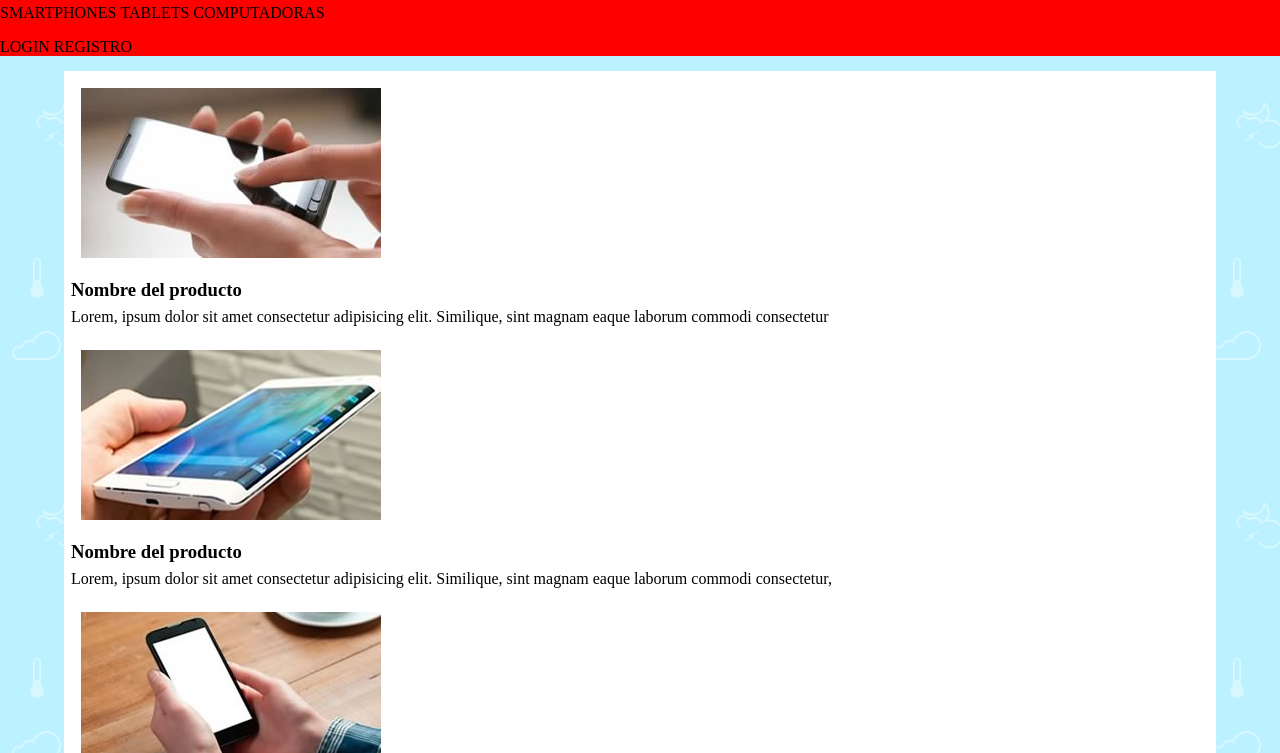
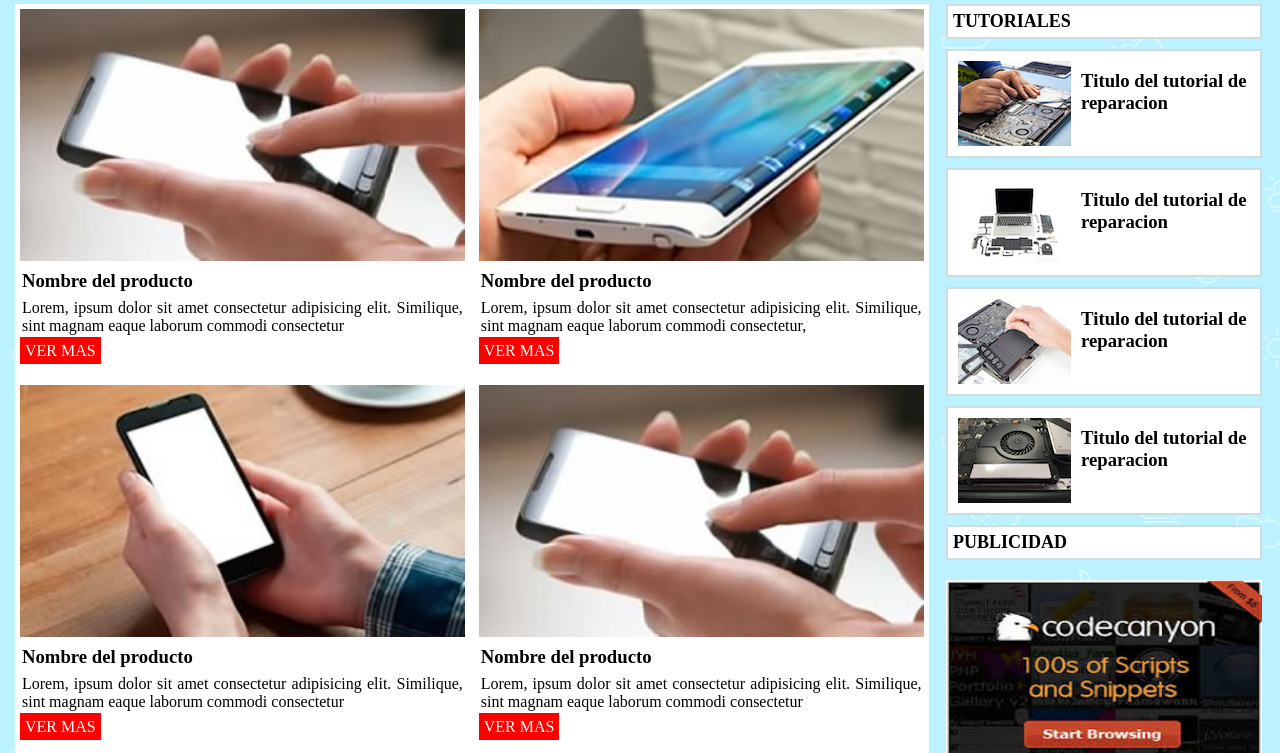
Before and after one commit to facundocaro1826/craftsy, a website: page views/home.html in a window 1280 px wide. Shown: the part 85-838 px from the top of the page. Drawn offline with Linux system fonts and the light colour scheme.

Commit message:
cree una rama craftsy-escritorio y modifique los archivos a modo escritorio

```diff
--- a/public/css/header.css
+++ b/public/css/header.css
@@ -1,4 +1,4 @@
-    header.home-header{
+header.home-header{
     background-color: red;
     position: relative;
 }
@@ -60,7 +60,63 @@ nav.nav-var ul li a{
 
 }
 nav.nav-var a.registro{
+}
+
+/* header escritorio */
+
+@media (min-width: 768px) {
+    header.home-header{
+
+display: flex;
+
+justify-content: space-around;
+    }
+    header.home-header img{
+
+    }
+    header.home-header img a{
+
+    }
+
+    header.home-header div.menu{
+
+display: none;
+
+}
+
+    header.home-header div.menu a{
+
+    }
+
+    header.home-header div.menu a i.fa-bars{
+
+    }
+    nav.nav-var{
 
 
 
+    }
+
+    nav.nav-var ul{
+
+line-height: 35px;
+
 }
+
+    nav.nav-var ul li{
+
+    }
+
+    nav.nav-var ul li a{
+
+color: white;
+    }
+    header .login{
+
+padding-top: 20px;
+    }
+    header .login a.registro{
+    color: white;
+    margin: 5px;
+    }
+}
--- a/public/css/home.css
+++ b/public/css/home.css
@@ -112,3 +112,101 @@ aside.publicidad article img{
     width: 90%;
     margin: 10px 10px 10px 18px;
     }
+
+/* header escritorio */
+
+@media (min-width: 768px) {
+    body{
+
+}
+    main.home-main{
+
+width: 80%;
+
+margin-left: 15px;
+
+margin-top: 20px;
+}
+    .container{
+    display: inline-flex;
+    }
+    main.home-main div.producto{
+}
+
+    main.home-main div.producto article.produc{
+    display: inline-block;
+    width: calc(50% - 2px );
+    margin-bottom: 20px;
+    }
+
+    main.home-main .producto .produc img.img-prod{
+
+width: 100%;
+
+margin: 0;
+
+padding: 5px;
+
+}
+    main.home-main .producto .produc a.boton{
+
+color: white;
+
+background-color: red;
+
+margin-left: 5px;
+
+padding: 5px;
+    }
+    main.home-main .producto .produc h3{}
+
+    main.home-main .producto .produc p{
+
+    }
+
+    /* aside tutorial*/
+    aside.tutorial{
+        margin: 0;
+        margin-top: 20px;
+    }
+    aside.tutorial h2{
+
+width: 90%;
+
+}
+    aside.tutorial article{
+
+    }
+
+    article {
+    }
+    aside.tutorial article img{
+
+    }
+    aside.tutorial article h4{
+
+    }
+
+    /* aside publicidad  */
+
+    aside.publicidad{
+
+    }
+
+    aside.publicidad h2{
+
+    }
+    aside.publicidad article{
+    }
+
+    aside.publicidad article img{
+
+margin: 0;
+
+width: 100%;
+
+height: 200px;
+
+}
+
+}
--- a/views/home.html
+++ b/views/home.html
@@ -23,52 +23,60 @@
             <li><a href="">TABLETS</a></li>
             <li><a href="">COMPUTADORAS</a></li>
            </ul>
+        </nav>
+        <div class="login">
         <a class="registro" href="#">LOGIN</a>
         <a class="registro" href="">REGISTRO</a>
-        </nav>
-
+        </div>
     </header>
-
+    <div class="container">
             <main class="home-main">
                 <div class="producto">
                     <article class="produc">
                         <img class="img-prod" src="/images/img-phone-01.jpg" alt="">
                         <h3>Nombre del producto</h3>
                         <p>Lorem, ipsum dolor sit amet consectetur adipisicing elit. Similique, sint magnam eaque laborum commodi consectetur</p>
+                        <a href="#" class="boton">VER MAS</a>
                     </article>
 
                     <article class="produc">
                         <img class="img-prod" src="/images/img-phone-02.jpg" alt="">
                         <h3>Nombre del producto</h3>
                         <p>Lorem, ipsum dolor sit amet consectetur adipisicing elit. Similique, sint magnam eaque laborum commodi consectetur,</p>
+                        <a class="boton" href="#">VER MAS</a>
                     </article>
 
                     <article class="produc">
                         <img class="img-prod" src="/images/img-phone-03.jpg" alt="">
                         <h3>Nombre del producto</h3>
                         <p>Lorem, ipsum dolor sit amet consectetur adipisicing elit. Similique, sint magnam eaque laborum commodi consectetur</p>
+                        <a href="#" class="boton">VER MAS</a>
                     </article>
 
                     <article class="produc">
                         <img class="img-prod" src="/images/img-phone-01.jpg" alt="">
                         <h3>Nombre del producto</h3>
                         <p>Lorem, ipsum dolor sit amet consectetur adipisicing elit. Similique, sint magnam eaque laborum commodi consectetur</p>
+                        <a href="#" class="boton">VER MAS</a>
                     </article>
 
                     <article class="produc">
                         <img class="img-prod" src="/images/img-phone-02.jpg" alt="">
                         <h3>Nombre del producto</h3>
                         <p>Lorem, ipsum dolor sit amet consectetur adipisicing elit. Similique, sint magnam eaque laborum commodi consectetur</p>
+                        <a href="#" class="boton">VER MAS</a>
                     </article>
 
                     <article class="produc">
                         <img class="img-prod" src="/images/img-phone-01.jpg" alt="">
                         <h3>Nombre del producto</h3>
                         <p>Lorem, ipsum dolor sit amet consectetur adipisicing elit. Similique, sint magnam eaque laborum commodi consectetur</p>
+                        <a href="#" class="boton">VER MAS</a>
                     </article>
 
                 </div>
             </main>
+            <div class="tutorial">
                 <aside class="tutorial">
                     <h2>TUTORIALES</h2>
                     <article>
@@ -104,7 +112,8 @@
                     </article>
 
                 </aside>
+            </div>
 
-
+    </div>
 </body>
 </html>
```
Lines whose indentation alone changed are shown as unchanged.
